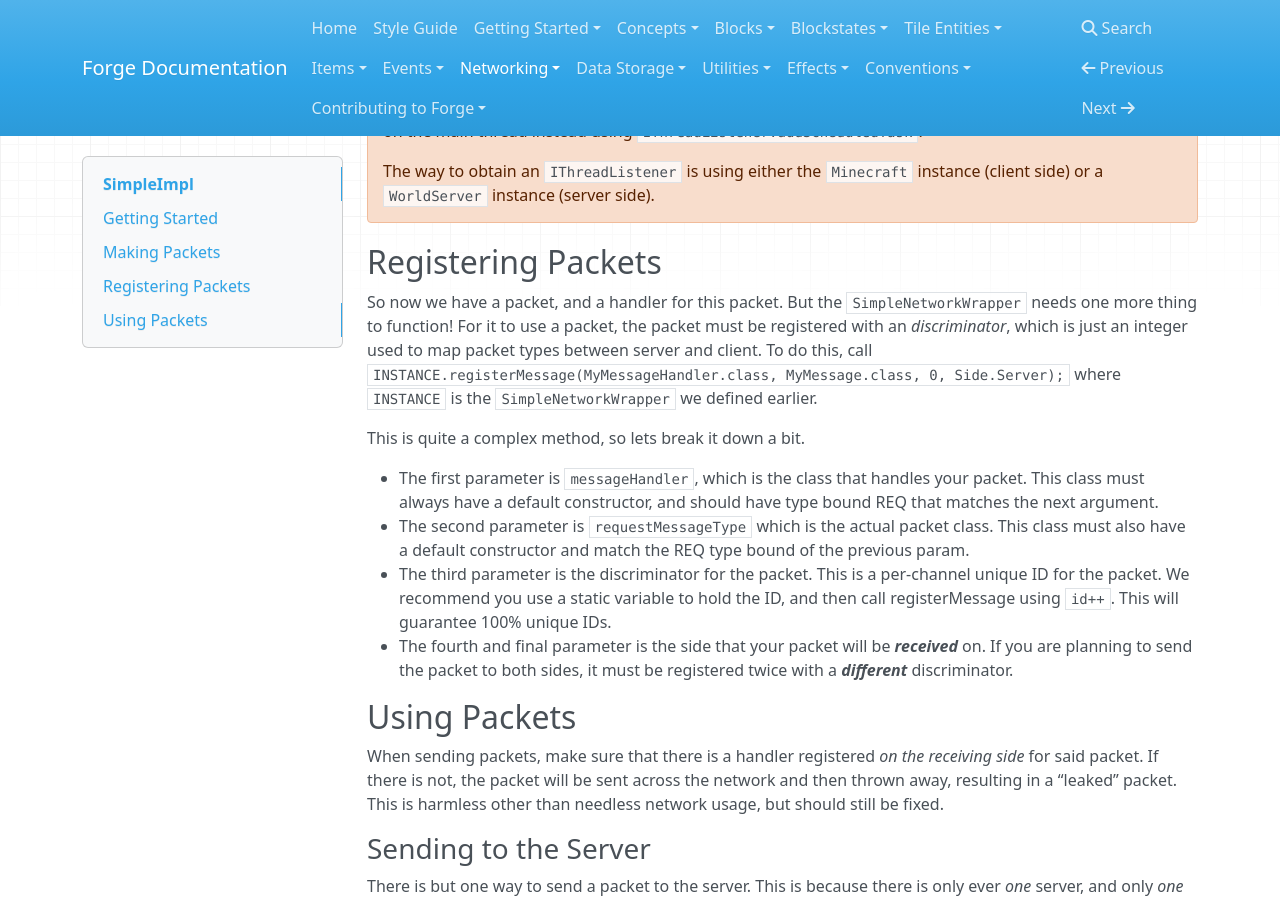
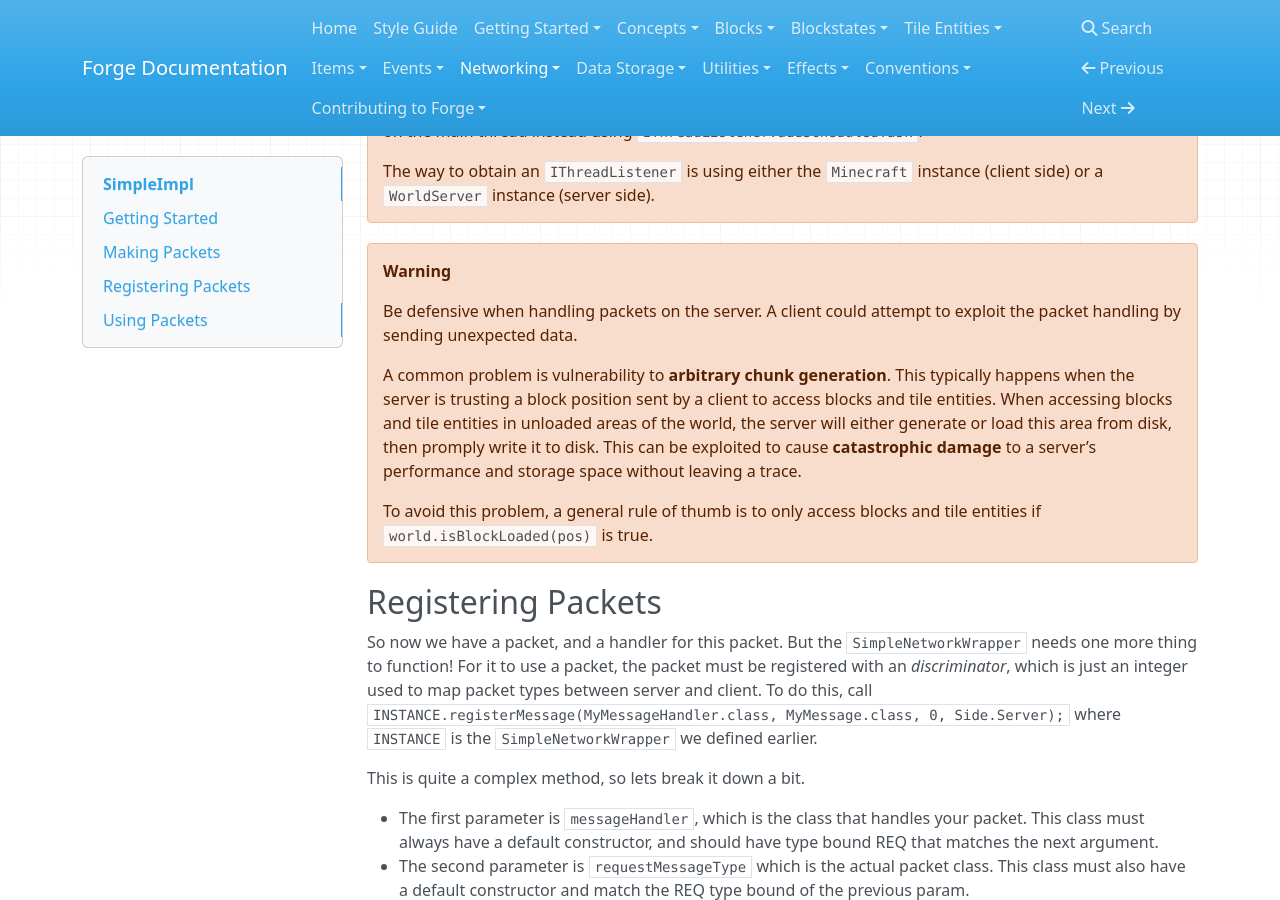
Before and after one commit to MinecraftForge/Documentation, an MkDocs documentation site: the page built from docs/networking/simpleimpl.md, in a window 1280 px wide and 900 px high, scrolled down 1685 px. Built offline with MkDocs 1.6.1, drawn with Linux system fonts in a browser that asks for light colours; nearby versions of some CDN libraries; old or Windows-style settings are respelled for this version of MkDocs.

Commit message:
SimpleImpl: Add warning about insecure handling of packets on the server (#118)
* Add defensive handling of packets on server warning

* Add better explanation of arbitrary chunk generation

```diff
--- a/docs/networking/simpleimpl.md
+++ b/docs/networking/simpleimpl.md
@@ -79,6 +79,14 @@ It is recommended (but not required) that for organization's sake, this class is
 
     The way to obtain an `IThreadListener` is using either the `Minecraft` instance (client side) or a `WorldServer` instance (server side).
 
+!!! warning
+
+    Be defensive when handling packets on the server. A client could attempt to exploit the packet handling by sending unexpected data.
+
+    A common problem is vulnerability to **arbitrary chunk generation**. This typically happens when the server is trusting a block position sent by a client to access blocks and tile entities. When accessing blocks and tile entities in unloaded areas of the world, the server will either generate or load this area from disk, then promply write it to disk. This can be exploited to cause **catastrophic damage** to a server's performance and storage space without leaving a trace.
+
+    To avoid this problem, a general rule of thumb is to only access blocks and tile entities if `world.isBlockLoaded(pos)` is true.
+
 Registering Packets
 -------------------
 
```
